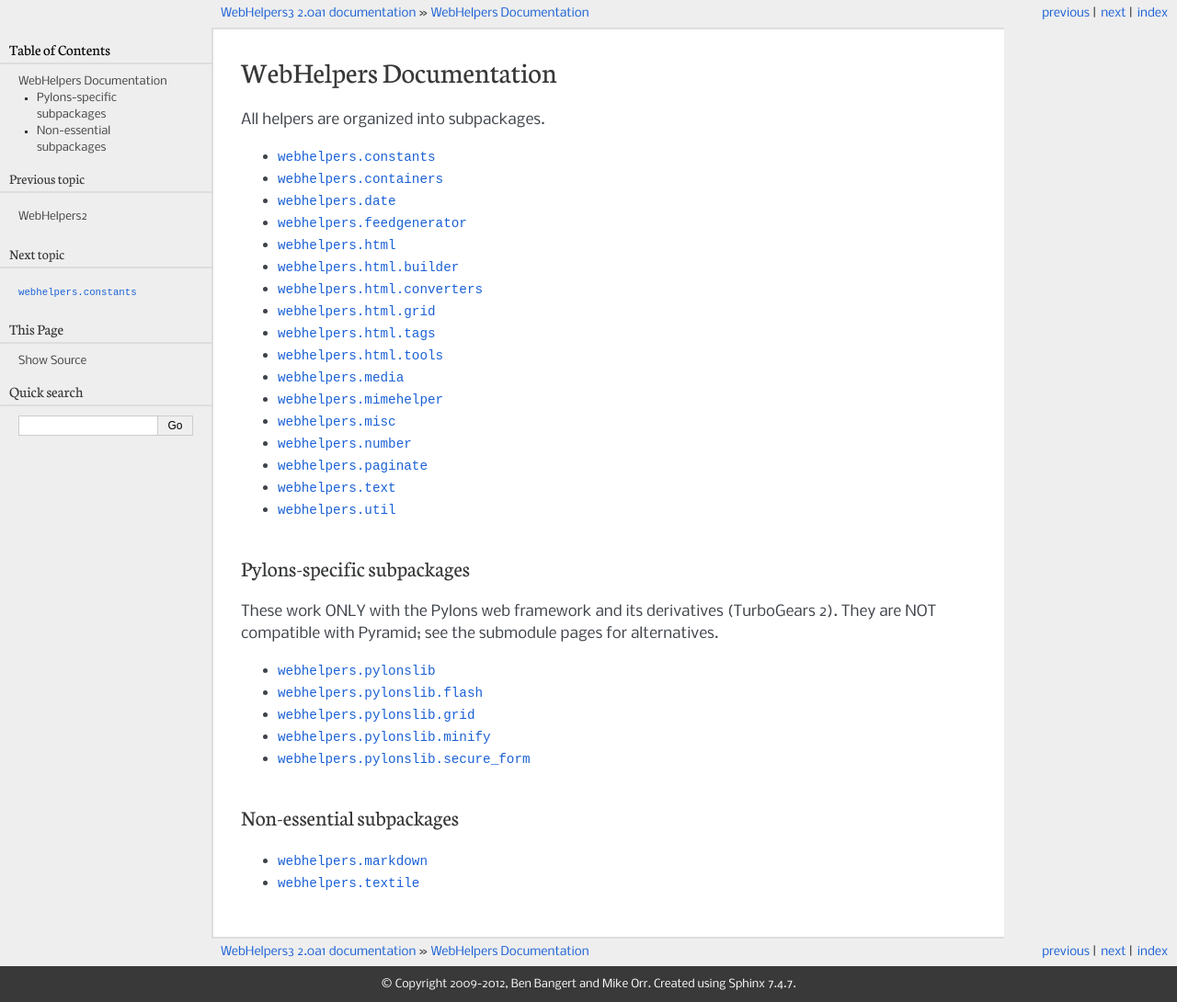
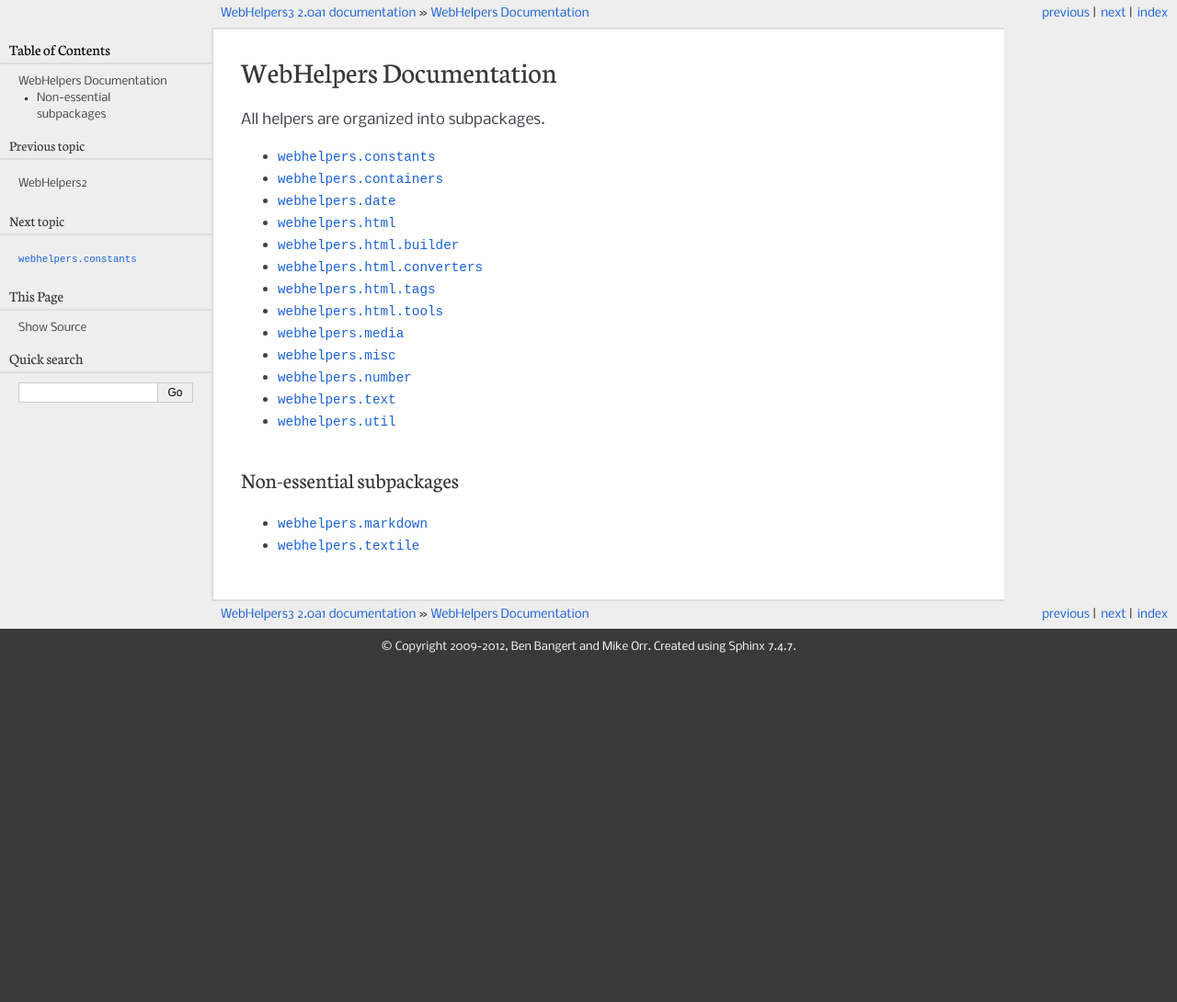
Before and after one commit to mikeorr/WebHelpers2, a Sphinx documentation site: the page built from docs/contents.rst, in a window 1280 px wide. Shown: the whole page at 92% size. Built offline with Sphinx 7.4.7, drawn with Linux system fonts in a browser that asks for light colours; after the commit the page ends 900 px from its top, so only the background shows below that.

Commit message:
Delete doc pages for deleted submodules.

```diff
--- a/docs/contents.rst
+++ b/docs/contents.rst
@@ -9,36 +9,16 @@ All helpers are organized into subpackages.
    modules/constants
    modules/containers
    modules/date
-   modules/feedgenerator
    modules/html/__init__
    modules/html/builder
    modules/html/converters
-   modules/html/grid
    modules/html/tags
    modules/html/tools
    modules/media
-   modules/mimehelper
    modules/misc
    modules/number
-   modules/paginate
    modules/text
    modules/util
-
-Pylons-specific subpackages
-+++++++++++++++++++++++++++
-
-These work ONLY with the Pylons web framework and its derivatives (TurboGears 2).
-They are NOT compatible with Pyramid; see the submodule pages for
-alternatives.
-
-.. toctree::
-   :maxdepth: 1
-
-   modules/pylonslib/__init__
-   modules/pylonslib/flash
-   modules/pylonslib/grid
-   modules/pylonslib/minify
-   modules/pylonslib/secure_form
 
 Non-essential subpackages
 +++++++++++++++++++++++++
--- a/docs/modules/pylonslib/__init__.rst
+++ /dev/null
@@ -1,6 +0,0 @@
-:mod:`webhelpers.pylonslib`
-================================================
-
-.. automodule:: webhelpers.pylonslib
-
-.. currentmodule:: webhelpers.pylonslib
```
Also changed, not shown: docs/modules/feedgenerator.rst (deleted, +0 -69 lines), docs/modules/html/grid.rst (deleted, +0 -26 lines), docs/modules/mimehelper.rst (deleted, +0 -10 lines), docs/modules/paginate.rst (deleted, +0 -28 lines), docs/modules/pylonslib/flash.rst (deleted, +0 -15 lines), docs/modules/pylonslib/grid.rst (deleted, +0 -12 lines), docs/modules/pylonslib/minify.rst (deleted, +0 -10 lines), docs/modules/pylonslib/secure_form.rst (deleted, +0 -12 lines).
